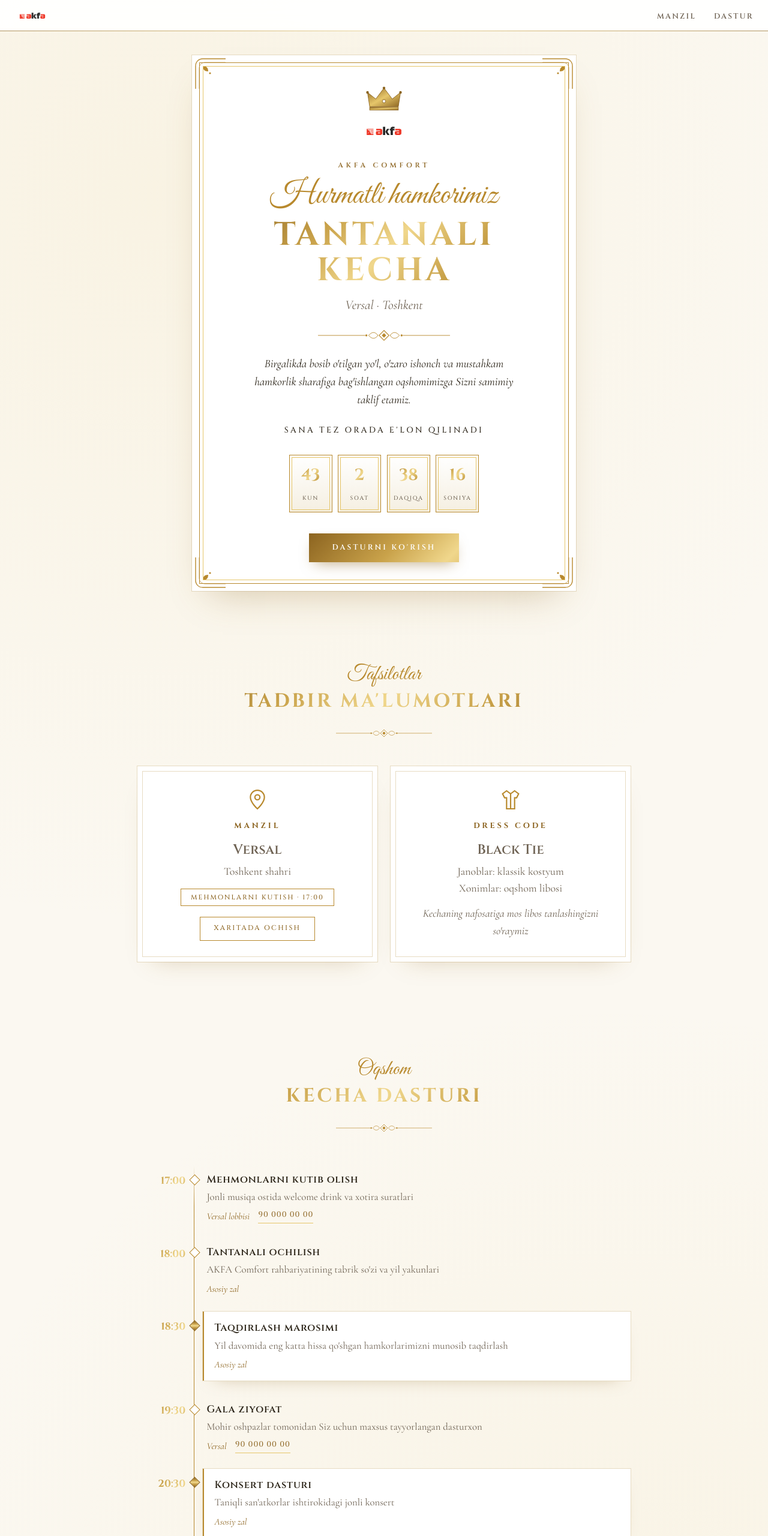
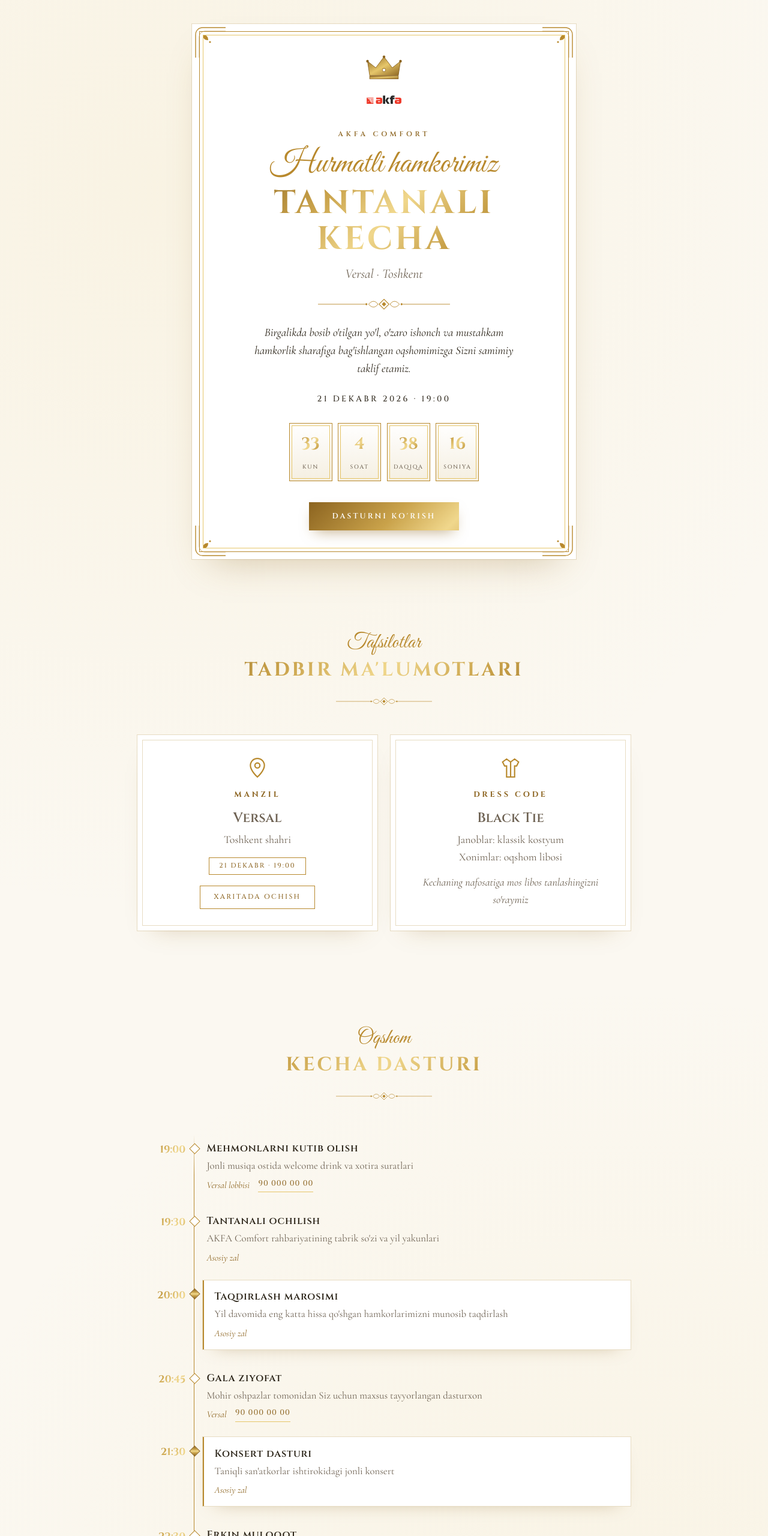
Before and after one commit to TmKUz0790/versal-invite, a website: page public/index.html in a window 1280 px wide. Shown: the top 2560 px of the page at 60% size. Drawn offline with nearby package versions, Linux system fonts and the light colour scheme.

Commit message:
Remove top nav bar and set tentative date to 21 December 19:00
Co-Authored-By: Claude Opus 5.5 <noreply@anthropic.com>

```diff
--- a/public/index.html
+++ b/public/index.html
@@ -27,7 +27,7 @@ body{overflow-x:hidden;font-family:'Cormorant Garamond',Georgia,serif;font-size:
 .nav-links a{font-family:'Cinzel',serif;color:var(--ink-soft);text-decoration:none;margin-left:1.6rem;font-size:.78rem;font-weight:600;letter-spacing:.18em;transition:color .2s}
 .nav-links a:hover{color:var(--gold)}
 
-.hero{min-height:calc(100vh - 52px);display:flex;align-items:center;justify-content:center;padding:2.5rem 1rem}
+.hero{min-height:100vh;display:flex;align-items:center;justify-content:center;padding:2.5rem 1rem}
 .frame{position:relative;max-width:640px;width:100%;background:var(--white);padding:3.2rem 2rem 3rem;text-align:center;
   box-shadow:0 30px 60px -30px rgba(140,100,32,.35),0 0 0 1px var(--line)}
 .frame::before,.frame::after{content:'';position:absolute;pointer-events:none}
@@ -140,14 +140,6 @@ footer .small{font-family:'Cinzel',serif;font-size:.62rem;letter-spacing:.3em;ma
   </defs>
 </svg>
 
-<nav class="navbar">
-  <div class="nav-brand"><img src="akfa-logo.png" alt="AKFA"></div>
-  <div class="nav-links">
-    <a href="#info">MANZIL</a>
-    <a href="#dastur">DASTUR</a>
-  </div>
-</nav>
-
 <section class="hero">
   <div class="frame reveal">
     <svg class="corner tl"><use href="#corner"/></svg>
@@ -169,7 +161,7 @@ footer .small{font-family:'Cinzel',serif;font-size:.62rem;letter-spacing:.3em;ma
     <p class="venue">Versal · Toshkent</p>
     <svg class="ornament"><use href="#orn"/></svg>
     <p class="invite-text">Birgalikda bosib o'tilgan yo'l, o'zaro ishonch va mustahkam hamkorlik sharafiga bag'ishlangan oqshomimizga Sizni samimiy taklif etamiz.</p>
-    <p class="date-line">SANA TEZ ORADA E'LON QILINADI</p>
+    <p class="date-line">21 DEKABR 2026 · 19:00</p>
 
     <div class="countdown">
       <div class="count-box"><span id="days" class="gold-text">--</span><small>kun</small></div>
@@ -194,7 +186,7 @@ footer .small{font-family:'Cinzel',serif;font-size:.62rem;letter-spacing:.3em;ma
       <h3>MANZIL</h3>
       <p class="big">Versal</p>
       <p>Toshkent shahri</p>
-      <span class="pill">MEHMONLARNI KUTISH · 17:00</span><br>
+      <span class="pill">21 DEKABR · 19:00</span><br>
       <a class="link-btn" target="_blank" rel="noopener" href="https://www.google.com/maps/search/Versal+Tashkent">XARITADA OCHISH</a>
     </div>
     <div class="card">
@@ -216,7 +208,7 @@ footer .small{font-family:'Cinzel',serif;font-size:.62rem;letter-spacing:.3em;ma
 
   <ul class="timeline">
     <li>
-      <div class="time gold-text">17:00</div>
+      <div class="time gold-text">19:00</div>
       <div class="ev">
         <h4>Mehmonlarni kutib olish</h4>
         <p>Jonli musiqa ostida welcome drink va xotira suratlari</p>
@@ -224,7 +216,7 @@ footer .small{font-family:'Cinzel',serif;font-size:.62rem;letter-spacing:.3em;ma
       </div>
     </li>
     <li>
-      <div class="time gold-text">18:00</div>
+      <div class="time gold-text">19:30</div>
       <div class="ev">
         <h4>Tantanali ochilish</h4>
         <p>AKFA Comfort rahbariyatining tabrik so'zi va yil yakunlari</p>
@@ -232,7 +224,7 @@ footer .small{font-family:'Cinzel',serif;font-size:.62rem;letter-spacing:.3em;ma
       </div>
     </li>
     <li class="hl">
-      <div class="time gold-text">18:30</div>
+      <div class="time gold-text">20:00</div>
       <div class="ev">
         <h4>Taqdirlash marosimi</h4>
         <p>Yil davomida eng katta hissa qo'shgan hamkorlarimizni munosib taqdirlash</p>
@@ -240,7 +232,7 @@ footer .small{font-family:'Cinzel',serif;font-size:.62rem;letter-spacing:.3em;ma
       </div>
     </li>
     <li>
-      <div class="time gold-text">19:30</div>
+      <div class="time gold-text">20:45</div>
       <div class="ev">
         <h4>Gala ziyofat</h4>
         <p>Mohir oshpazlar tomonidan Siz uchun maxsus tayyorlangan dasturxon</p>
@@ -248,7 +240,7 @@ footer .small{font-family:'Cinzel',serif;font-size:.62rem;letter-spacing:.3em;ma
       </div>
     </li>
     <li class="hl">
-      <div class="time gold-text">20:30</div>
+      <div class="time gold-text">21:30</div>
       <div class="ev">
         <h4>Konsert dasturi</h4>
         <p>Taniqli san'atkorlar ishtirokidagi jonli konsert</p>
@@ -256,7 +248,7 @@ footer .small{font-family:'Cinzel',serif;font-size:.62rem;letter-spacing:.3em;ma
       </div>
     </li>
     <li>
-      <div class="time gold-text">22:00</div>
+      <div class="time gold-text">22:30</div>
       <div class="ev">
         <h4>Erkin muloqot</h4>
         <p>Samimiy suhbatlar, yangi tanishuvlar, musiqa va raqs</p>
@@ -282,7 +274,7 @@ footer .small{font-family:'Cinzel',serif;font-size:.62rem;letter-spacing:.3em;ma
 </footer>
 
 <script>
-var T=new Date('2026-12-31T17:00:00+05:00').getTime(),D=document.getElementById('days'),H=document.getElementById('hours'),M=document.getElementById('minutes'),S=document.getElementById('seconds');
+var T=new Date('2026-12-21T19:00:00+05:00').getTime(),D=document.getElementById('days'),H=document.getElementById('hours'),M=document.getElementById('minutes'),S=document.getElementById('seconds');
 function tick(){var d=T-Date.now();if(d<=0){D.textContent=H.textContent=M.textContent=S.textContent='0';return}D.textContent=Math.floor(d/864e5);H.textContent=Math.floor(d%864e5/36e5);M.textContent=Math.floor(d%36e5/6e4);S.textContent=Math.floor(d%6e4/1e3)}
 tick();setInterval(tick,1000);
 if('IntersectionObserver'in window){var obs=new IntersectionObserver(function(es){es.forEach(function(e){if(e.isIntersecting){e.target.classList.add('in-view');obs.unobserve(e.target)}})},{threshold:.08});document.querySelectorAll('.reveal').forEach(function(el){obs.observe(el)})}else{document.querySelectorAll('.reveal').forEach(function(el){el.classList.add('in-view')})}
```
